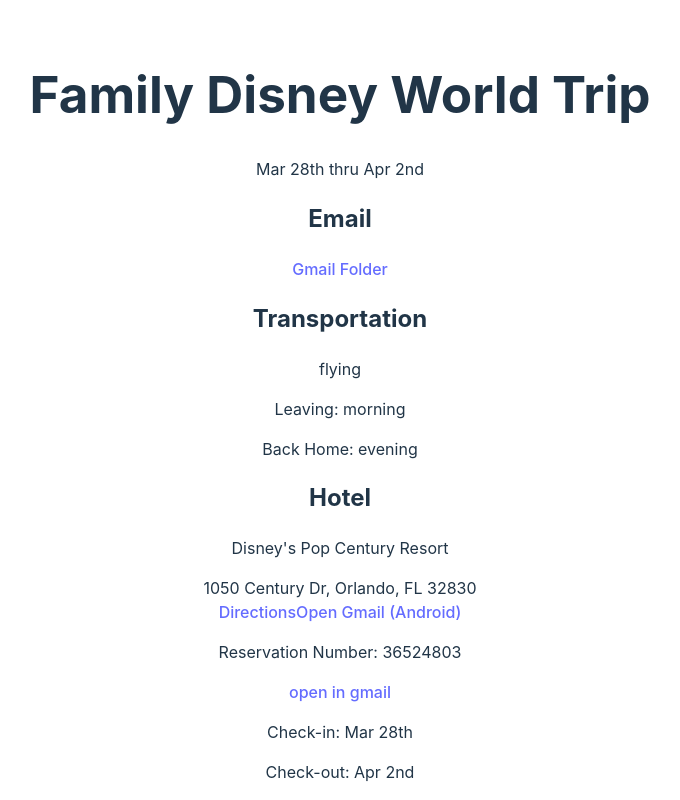
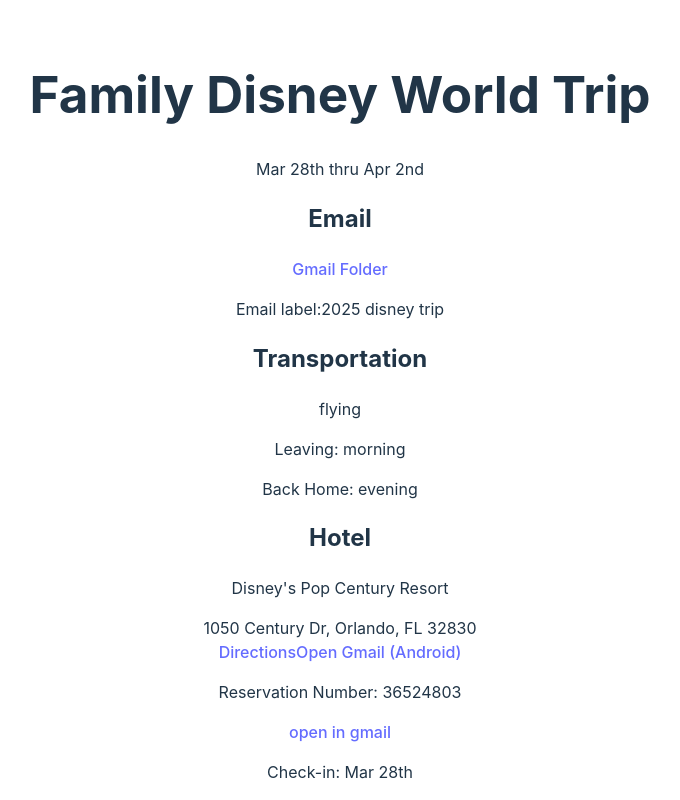
Before and after one commit to mdewey/desna, a React (Vite) app: page /trip/1 in a window 1280 px wide. Shown: the top 800 px of the page, without its empty margins (300-980 px from the left). Built offline with nearby package versions, Linux system fonts and the light colour scheme.

Commit message:
(feature) add email label to trip details

```diff
--- a/src/Pages/TripDetail/index.tsx
+++ b/src/Pages/TripDetail/index.tsx
@@ -21,6 +21,7 @@
           rel="noopener noreferrer">
           Gmail Folder
         </a>
+        {trip.emailLabel && <p>Email label:{trip.emailLabel}</p>}
       </section>
       <section className="transportation">
         <h2>Transportation</h2>
--- a/src/data/trips.ts
+++ b/src/data/trips.ts
@@ -12,6 +12,7 @@
   title: string;
   startDate: Date;
   endDate: Date;
+  emailLabel?: string | null;
   hotel: {
     name: string;
     address: string;
@@ -140,6 +141,7 @@
   startDate: new Date('2025-03-28'),
   endDate: new Date('2025-04-02'),
   gmailLink: "https://mail.google.com/mail/u/0/#label/2025+disney+trip",
+  emailLabel:'2025 disney trip',
   hotel: {
     name: "Disney's Pop Century Resort",
     address: "1050 Century Dr, Orlando, FL 32830",
```
